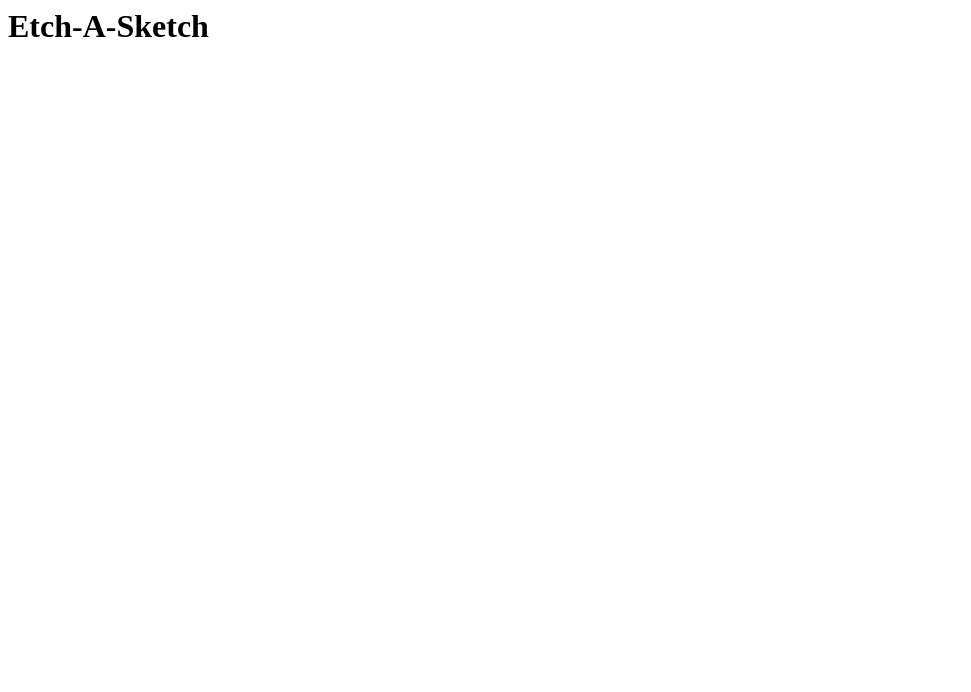
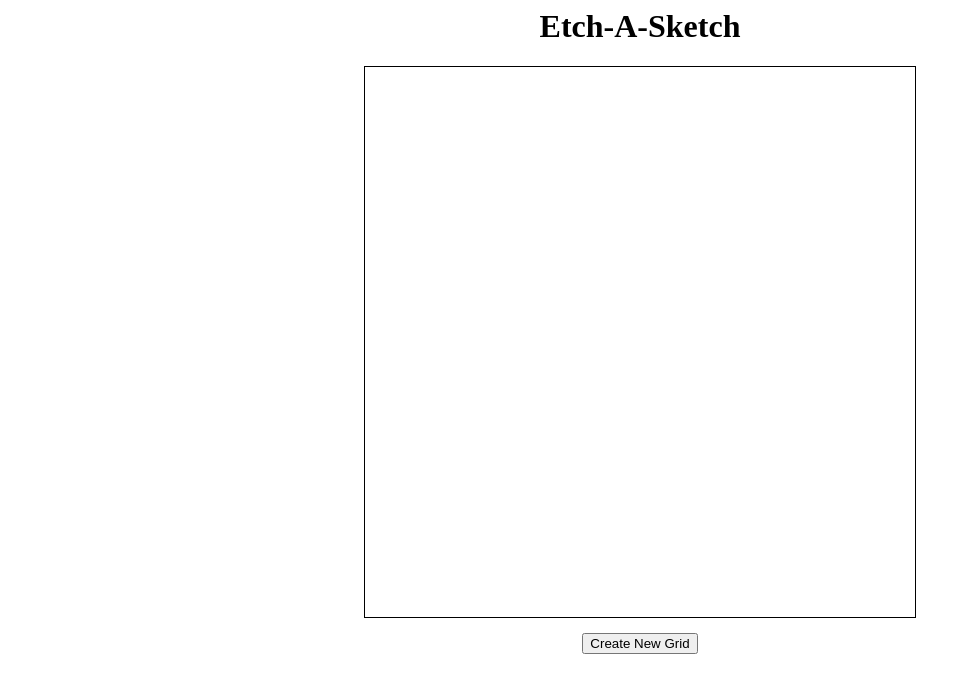
Before and after one commit to MattWestGH/Etch-A-Sketch, a plain HTML site: page index.html in a window 1280 px wide. Shown: the whole page, without its empty margins (0-971 px from the left). Drawn offline with Linux system fonts and the light colour scheme.

Commit message:
Final update for now will revisit

```diff
--- a/index.html
+++ b/index.html
@@ -6,6 +6,9 @@
   <body>
     <h1>Etch-A-Sketch</h1>
     <div id="grid-container"></div>
+    <div class="btn-div">
+      <button onclick="newGrid()">Create New Grid</button>
+    </div>
     <script src="script.js"></script>
   </body>
 </html>
--- a/script.js
+++ b/script.js
@@ -1,7 +1,45 @@
-function drawGrid(){}
+const gridContainer = document.getElementById("grid-container");
+const grid = document.createElement("div");
+grid.classList.add("grid");
+gridContainer.appendChild(grid);
+const initialGridSize = 16;
 
-function initialGrid(){
-    drawGrid()
+function removeGrid() {
+  const gridToRemove = document.getElementsByClassName("grid");
+  while (gridToRemove[0].hasChildNodes()) {
+    gridToRemove[0].removeChild(gridToRemove[0].firstChild);
+  }
 }
 
-initialGrid()
+function newGrid() {
+  removeGrid();
+  let newGridSize = parseInt(prompt("Please enter a new grid size"));
+  while (newGridSize > 100 || newGridSize < 16) {
+    newGridSize = parseInt(prompt("Please enter a new grid size"));
+  }
+
+  drawGrid(newGridSize);
+}
+function drawBlack() {}
+
+function drawGrid(rows) {
+  for (let index = 1; index <= rows; index++) {
+    const gridDiv = document.createElement("div");
+    gridDiv.classList.add("flex-row");
+    for (let index = 1; index <= rows; index++) {
+      const gridItem = document.createElement("div");
+      gridItem.classList.add("grid-item");
+      gridItem.addEventListener("mousedown", () => {
+        gridItem.style.background = "black";
+      });
+      gridDiv.appendChild(gridItem);
+    }
+    grid.appendChild(gridDiv);
+  }
+}
+
+function drawInitialGrid() {
+  drawGrid(initialGridSize);
+}
+
+drawInitialGrid();
--- a/style.css
+++ b/style.css
@@ -0,0 +1,28 @@
+h1 {
+  text-align: center;
+}
+.grid {
+  display: flex;
+  width: 550px;
+  height: 550px;
+  border: 1px solid black;
+  margin: auto;
+}
+.grid-item {
+  display: flex;
+  flex-grow: 1;
+}
+.grid-item:hover {
+  background-color: black;
+}
+.flex-row {
+  flex-direction: column;
+  display: flex;
+  flex-grow: 1;
+}
+.btn-div {
+  display: flex;
+  justify-content: center;
+  align-items: center;
+  height: 50px;
+}
```
